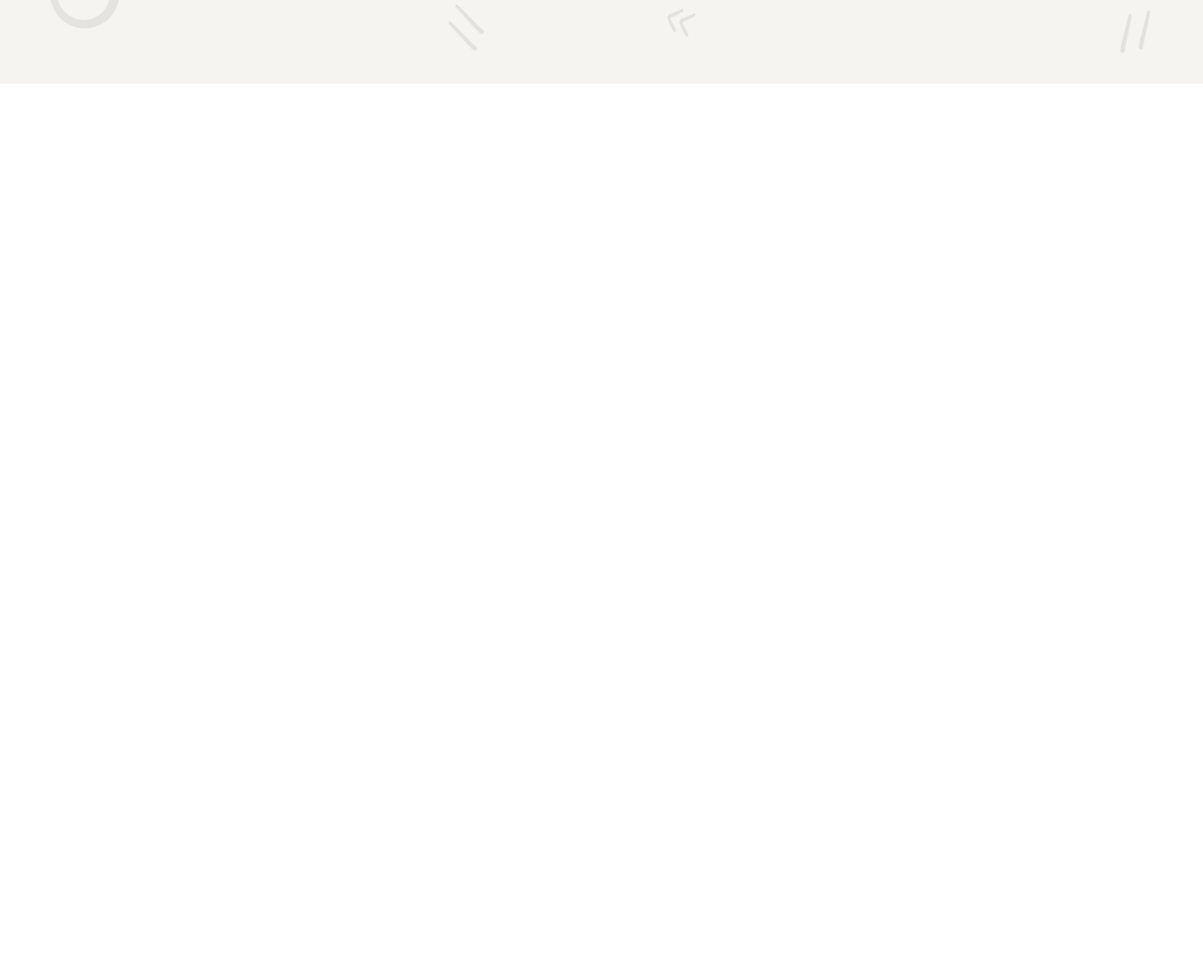
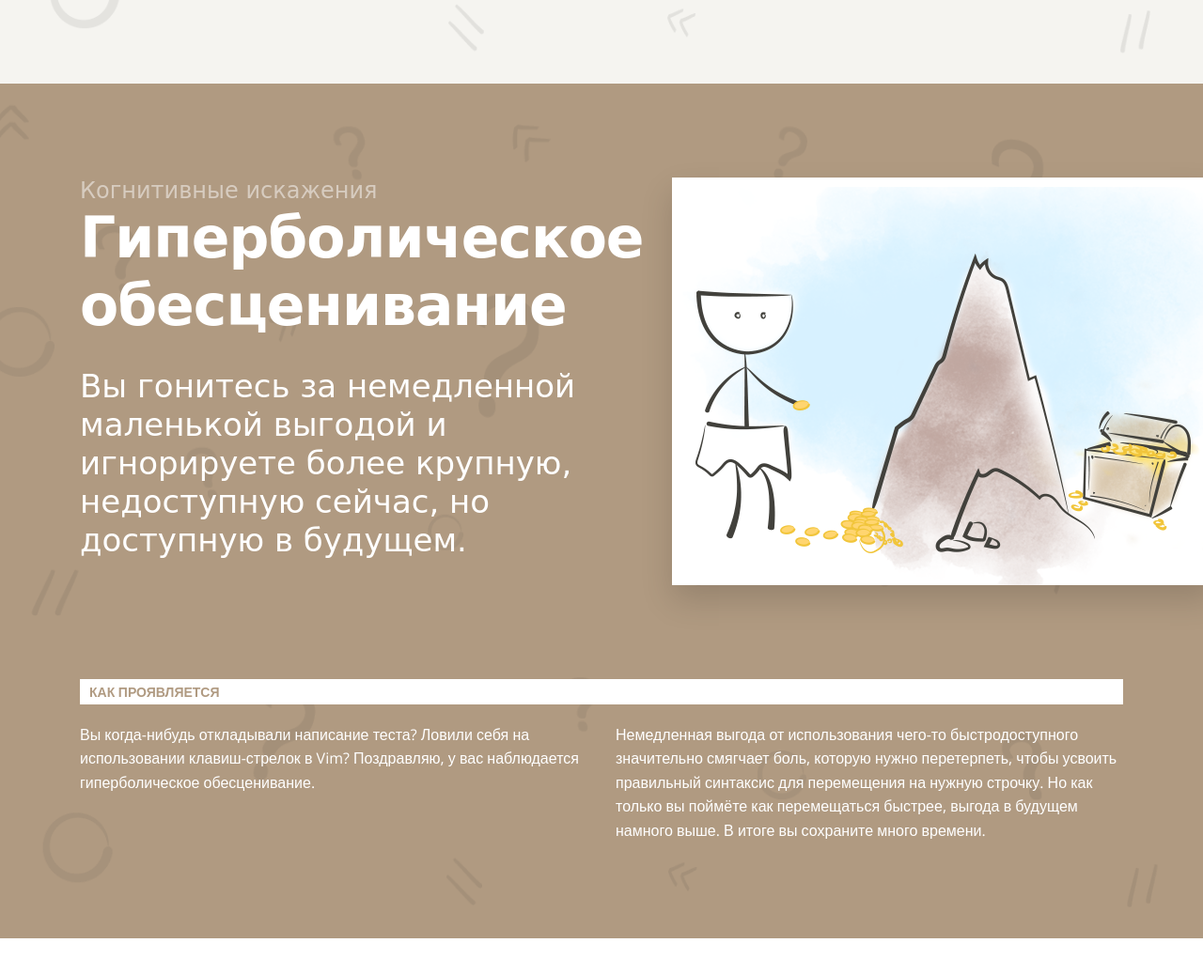
Before and after one commit to oltitov/layout-designer-project-lvl1, a website: page src/index.html in a window 1280 px wide. Shown: the part 5449-6486 px from the top of the page at 94% size. Before the commit the page ends 5738 px from the top, so only its background shows below. Drawn offline with nearby package versions, Linux system fonts and the light colour scheme; a web font is replaced by a local one.

Commit message:
step 9: image section

```diff
--- a/src/index.html
+++ b/src/index.html
@@ -90,7 +90,7 @@
                         которые произошли недавно, и недооцениваете более старые.
                     </p>
                 </a>
-                <a href="#" class="menu-item bg-light">
+                <a href="#hyperbolic-depreciation" class="menu-item bg-light">
                     <span class="menu-count">4</span>
                     <h3 class="title title-level3 text-orange">Гиперболическое обесценивание</h3>
                     <p class="menu-text">
@@ -204,6 +204,39 @@
                 </div>
             </div>
         </section>
+        <section id="hyperbolic-depreciation" class="bg-image bg-brown">
+            <div class="content text-white content-fix-padding">
+                <div class="image-section">
+                    <div class="image-content">
+                        <p class="title image-subtitle text-white-opacity">Когнитивные искажения</p>
+                        <h2 class="title title-level2 image-title">Гиперболическое обесценивание</h2>
+                        <p class="title title-level3 image-text">
+                            Вы гонитесь за немедленной маленькой выгодой и игнорируете более крупную,
+                            недоступную сейчас, но доступную в будущем.
+                        </p>
+                    </div>
+                    <div class="image-block">
+                        <img class="image-shadow" src="images/4.png" alt="Человек нашел клад">
+                    </div>
+                </div>
+
+                <div class="column text-white">
+                    <h3 class="column-title bg-white text-brown">Как проявляется</h3>
+                    <p>
+                        Вы когда-нибудь откладывали написание теста? Ловили себя
+                        на использовании клавиш-стрелок в Vim? Поздравляю, у вас
+                        наблюдается гиперболическое обесценивание.
+                    </p>
+                    <br><br>
+                    <p>
+                        Немедленная выгода от использования чего-то быстродоступного значительно смягчает боль,
+                        которую нужно перетерпеть, чтобы усвоить правильный синтаксис для перемещения на нужную строчку.
+                        Но как только вы поймёте как перемещаться быстрее,
+                        выгода в будущем намного выше. В итоге вы сохраните много времени.
+                    </p>
+                </div>
+            </div>
+        </section>
     </main>
     <footer class="content"></footer>
 </body>
```
